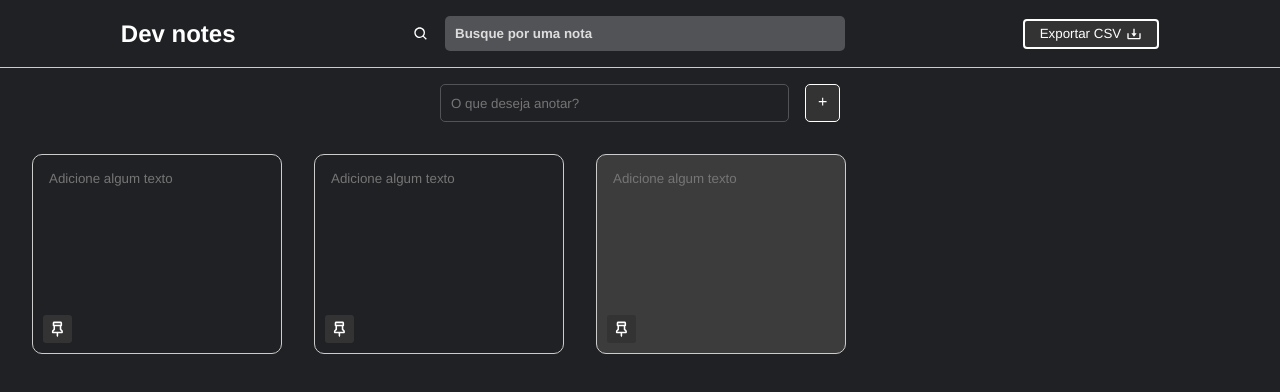
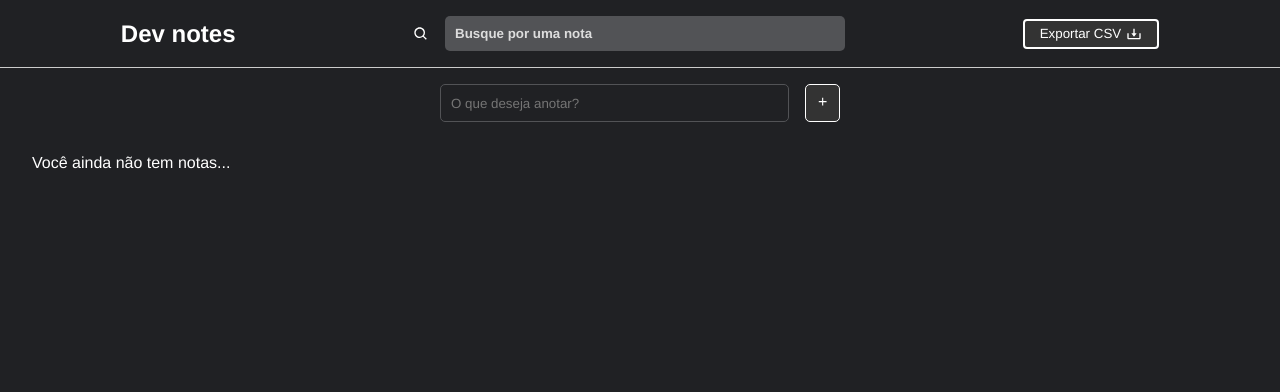
Before and after one commit to Popotomimi/DevNotes, a React (Vite) app: page / in a window 1280 px wide. Shown: the top 392 px of the page. Built offline with nearby package versions, Linux system fonts and the light colour scheme.

Commit message:
Third Commit
Third Commit add notes

```diff
--- a/src/components/AddNote.jsx
+++ b/src/components/AddNote.jsx
@@ -1,33 +1,64 @@
+// Hooks
+import { useState } from "react";
+
+// Icons
 import { BiPlus, BiPin, BiX, BiSolidFilePlus } from "react-icons/bi";
 
 const AddNote = () => {
+  const [notes, setNotes] = useState([]);
+  const [text, setText] = useState("");
+  const [id, setId] = useState(0);
+
+  const addNote = () => {
+    if (text === "") {
+      alert("Adicione o que deseja anotar");
+      return;
+    }
+
+    const noteObject = {
+      id: generateId(),
+      content: text,
+      fixed: false,
+    };
+
+    setNotes([...notes, noteObject]);
+
+    setText("");
+  };
+
+  const generateId = () => {
+    setId(Math.floor(Math.random() * 5000));
+    return id;
+  };
+
   return (
     <div>
       <div className="add-note-container">
-        <input type="text" placeholder="O que deseja anotar?" />
-        <button className="add-note">
+        <input
+          type="text"
+          value={text}
+          placeholder="O que deseja anotar?"
+          onChange={(e) => setText(e.target.value)}
+        />
+        <button onClick={addNote} className="add-note">
           <BiPlus />
         </button>
       </div>
       <div className="notes-container">
-        <div className="note">
-          <textarea placeholder="Adicione algum texto"></textarea>
-          <BiPin className="pin" />
-          <BiX className="x" />
-          <BiSolidFilePlus className="plus" />
-        </div>
-        <div className="note">
-          <textarea placeholder="Adicione algum texto"></textarea>
-          <BiPin className="pin" />
-          <BiX className="x" />
-          <BiSolidFilePlus className="plus" />
-        </div>
-        <div className="note fixed">
-          <textarea placeholder="Adicione algum texto"></textarea>
-          <BiPin className="pin" />
-          <BiX className="x" />
-          <BiSolidFilePlus className="plus" />
-        </div>
+        {notes.length > 0 ? (
+          <>
+            {notes.map((note) => (
+              <div className="note" key={note.id}>
+                <textarea>{note.content}</textarea>
+                <BiPin className="pin" />
+                <BiX className="x" />
+                <BiSolidFilePlus className="plus" />
+              </div>
+            ))}
+          </>
+        ) : (
+          <p>Você ainda não tem notas...</p>
+        )}
       </div>
     </div>
   );
--- a/src/index.css
+++ b/src/index.css
@@ -99,6 +99,10 @@ ul {
   gap: 2rem;
 }
 
+.notes-container p {
+  color: #fff;
+}
+
 .note {
   min-height: 200px;
   padding: 1rem;
```
